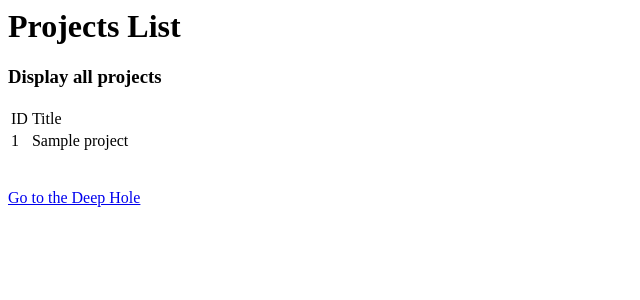
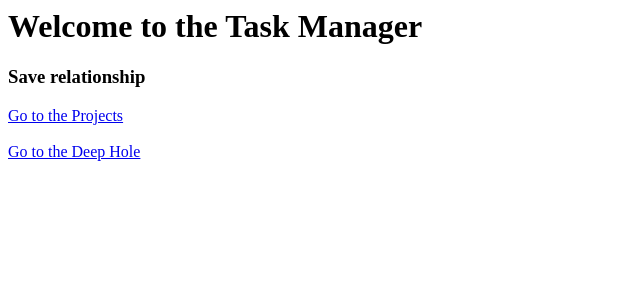
Before and after one commit to Serrones/second_django, a Django app: page / in a window 1280 px wide. Shown: the top 300 px of the page, without its empty margins (0-640 px from the left). Run offline with Django 3.2, Linux system fonts and the light colour scheme; tables that the repository leaves empty hold one stand-in row (values such as "Sample post").

Commit message:
Chapter 6 - Second Part

```diff
--- a/work_manager/task_manager/templates/task_manager/index.html
+++ b/work_manager/task_manager/templates/task_manager/index.html
@@ -1,33 +1,15 @@
 {% extends 'base.html' %}
 
 {% block title_html %}
-            Projects List
+            Task Manager
 {% endblock %}
 {% block h1 %}
-            Projects List
+            Welcome to the Task Manager
 {% endblock %}
 {% block article_content %}
     <h3>{{ action }}</h3>
-    {% if all_projects|length > 0 %}
-        <table>
-            <thead>
-                <tr>
-                    <td>ID</td>
-                    <td>Title</td>
-                </tr>
-            </thead>
-            <tbody>
-                {% for project in all_projects %}
-                    <tr>
-                        <td>{{ project.id }}</td>
-                        <td>{{ project.title }}</td>
-                    </tr>
-                {% endfor %}
-            </tbody>
-        </table>
-    {% else %}
-        <span>No project.</span>
-    {% endif %}
+    {% url 'projects' as the_projects %}
+    <a href= "{{ the_projects }}">Go to the Projects</a>
     </br>
     </br>
     {% url 'connection' as the_connection %}
--- a/work_manager/task_manager/urls.py
+++ b/work_manager/task_manager/urls.py
@@ -8,4 +8,6 @@ urlpatterns = [
     url (r'^$', views.hello_page, name='home'),
     url (r'^serrones$', views.hello_serrones, name='RaD'),
     url(r'^connection$', views.connection_page, name='connection'),
+    url(r'^projects$', views.projects_page, name='projects'),
+    url(r'^project-detail-(?P<pk>\d+)$', views.project_detail, name="project_detail"),
 ]
--- a/work_manager/task_manager/views.py
+++ b/work_manager/task_manager/views.py
@@ -1,13 +1,24 @@
 from django.shortcuts import render
 from django.http import HttpResponse
 from .models import Project, Task, Dev_Work_Task, Developer, Supervisor, User_Profile
+from django.utils import timezone
 
 # Create your views here.
 
 #View for index page
 def hello_page(request):
+
+    return render(request, 'task_manager/index.html', {'action' : 'Save relationship'})
+
+#View for index page
+def projects_page(request):
     all_projects = Project.objects.all()
-    return render(request, 'task_manager/index.html', {'action': "Display all projects", 'all_projects': all_projects})
+    return render(request, 'task_manager/projects.html', {'action': "Display all projects", 'all_projects': all_projects})
+
+def project_detail(request, pk):
+    project = Project.objects.get(id=pk)
+    return render(request, 'task_manager/project_detail.html', {'project': project})
+
 #View for personal calling
 def hello_serrones(request):
     return HttpResponse ("Rumo a dominação!!!")
```
Also changed, not shown: work_manager/task_manager/templates/task_manager/project_detail.html (added, +19 -0 lines), work_manager/task_manager/templates/task_manager/projects.html (added, +31 -0 lines).
